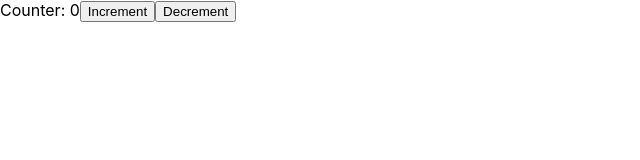
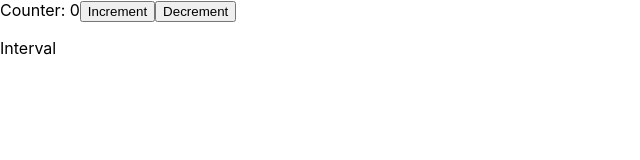
Before and after one commit to lopez-tomas/learning-react, a React (Create React App) app in the folder functional-components/: page / in a window 1280 px wide. Shown: the top 160 px of the page, without its empty margins (0-640 px from the left). Built offline with nearby package versions, Linux system fonts and the light colour scheme.

Commit message:
feat: unsubscribe with useEffect()

```diff
--- a/functional-components/src/App.js
+++ b/functional-components/src/App.js
@@ -15,6 +15,16 @@ const useCounter = (initial) => {
 
 	return [counter, increment, decrement]
 }
+const Interval = ({ counter }) => {
+	useEffect(() => {
+		const i = setInterval(() => console.log(counter), 1000)
+		return () => clearInterval(i)
+	}, [counter])
+
+	return (
+		<p>Interval</p>
+	)
+}
 
 const App = () => {
 	const [counter, increment, decrement] = useCounter(0)
@@ -27,6 +37,7 @@ const App = () => {
 			Counter: {counter}
 			<button onClick={increment}>Increment</button>
 			<button onClick={decrement}>Decrement</button>
+			<Interval counter={counter}/>
 		</div>
 	)
 }
```
